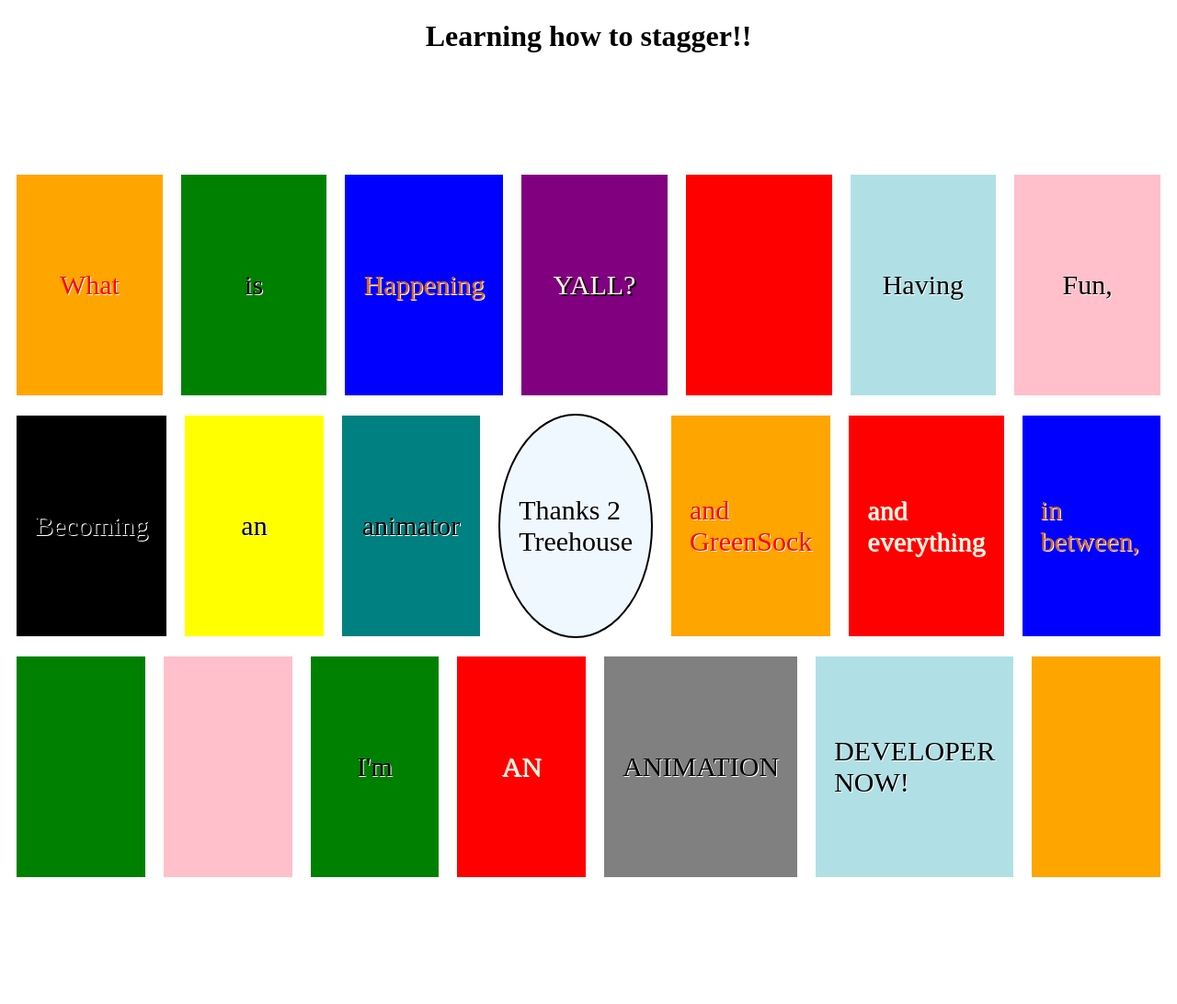
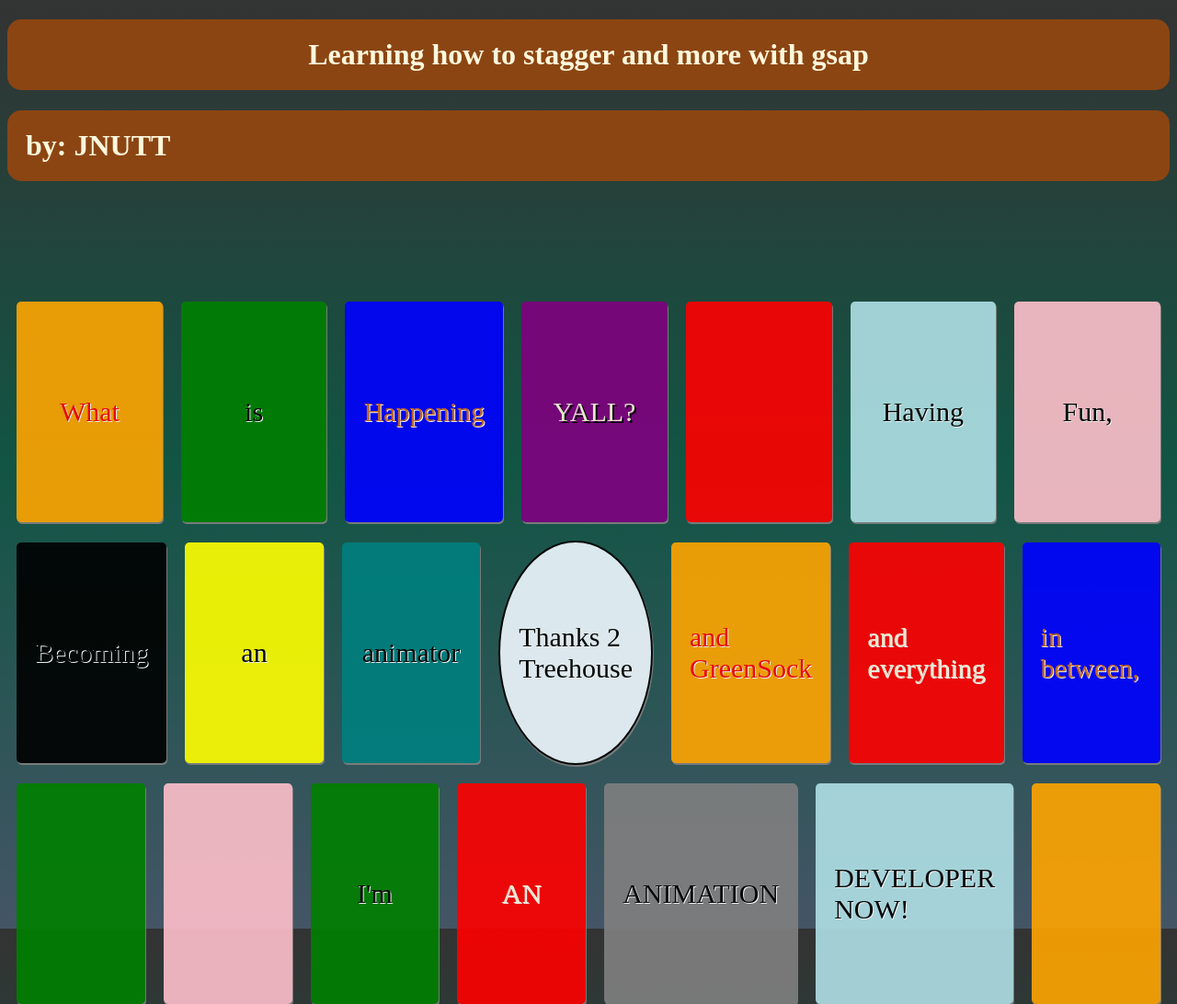
Before and after one commit to jnutt367/gsap2, a plain HTML site: page index.html in a window 1280 px wide. Shown: the whole page at 92% size. Before the commit the page ends 954 px from the top, so only its background shows below. Drawn offline with nearby package versions, Linux system fonts and the light colour scheme.

Commit message:
commit with headline and authored by

```diff
--- a/css/style.css
+++ b/css/style.css
@@ -1,3 +1,15 @@
+html {
+    background-image: linear-gradient(#333, #154, #456);
+    position: relative;
+}
+
+h1 {
+    color: cornsilk;
+    padding: 20px;
+    border-radius: 15px;
+    background-color: saddlebrown;
+}
+
 .flex-wrap {
     display: flex;
     align-items: center;
@@ -5,6 +17,7 @@
 }
 
 .box {
+    position: relative;
     height: 200px;
     width: 200px;
     padding: 20px;
@@ -15,6 +28,9 @@
     color: black;
     text-shadow: 1px 1px white;
     font-size: 30px;
+    border-radius: 5px;
+    box-shadow: 1px 2px grey;
+    opacity: 0.9;
 }
 
 .orange {
--- a/index.html
+++ b/index.html
@@ -11,7 +11,8 @@
 </head>
 
 <body>
-    <h1 style="text-align: center;">Learning how to stagger!!</h1>
+    <h1 style="text-align: center;">Learning how to stagger and more with gsap</h1>
+    <h1>by: JNUTT</h1>
     <div class="flex-wrap">
         <div class="box orange">What</div>
         <div class="box green">is</div>
```
